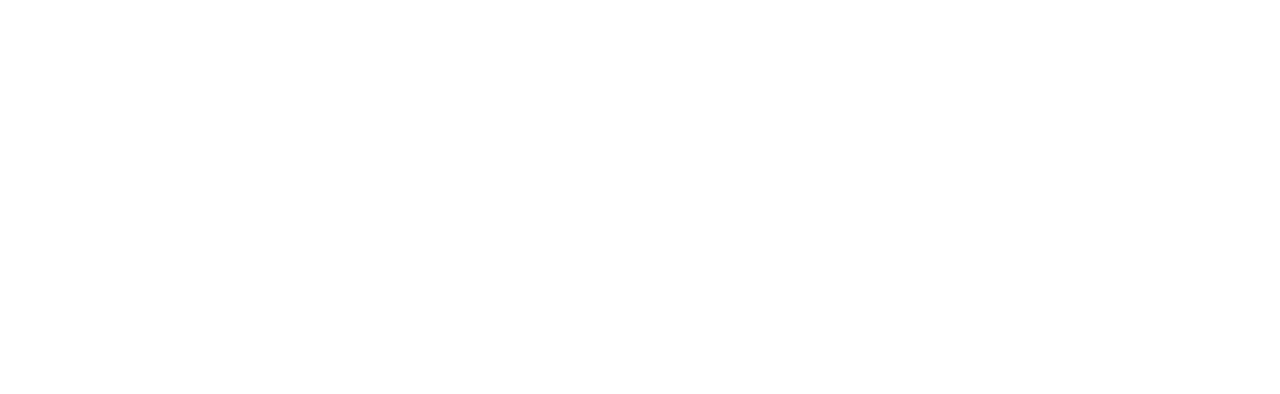
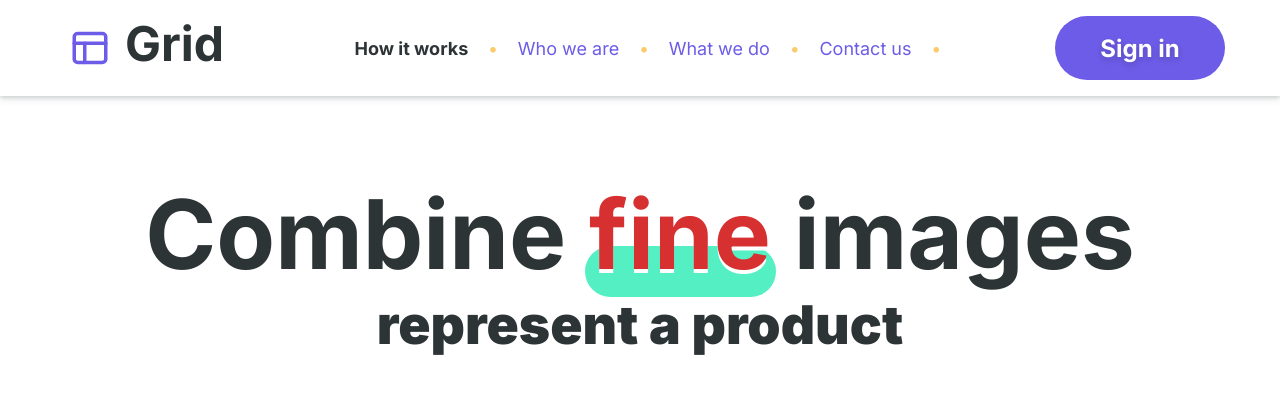
Before and after one commit to Nasiba312/grid-project, a plain HTML site: page index.html in a window 1280 px wide. Drawn offline with Linux system fonts and the light colour scheme.

Commit message:
Добавить название intro

```diff
--- a/index.html
+++ b/index.html
@@ -3,10 +3,41 @@
   <meta charset="UTF-8">
   <meta http-equiv="X-UA-Compatible" content="IE=edge">
   <link rel="stylesheet" href="style.css">
+  <link href="https://fonts.googleapis.com/css2?family=Inter:wght@300;400;500;700;800;900&display=swap" rel="stylesheet">
   <meta name="viewport" content="width=device-width, initial-scale=1.0">
   <title>Grid</title>
 </head>
 <body>
-
+  <div class="header-wraper">
+    <header class="header">
+      <div class="center header__content">
+        <div class="logo">
+          <img src="./image/logo.svg" alt="logo" class="logo__img">
+          <h1 class="logo__text">Grid</h1>
+        </div>
+        <nav class="main-nav">
+          <a class="main-nav__link main-nav_link--active" href="#">How it works</a>
+          <span class="main-nav__divider">•</span>
+          <a class="main-nav__link" href="#">Who we are</a>
+          <span class="main-nav__divider">•</span>
+          <a class="main-nav__link"  href="#">What we do</a>
+          <span class="main-nav__divider">•</span>
+          <a class="main-nav__link"  href="#">Contact us</a>
+          <span class="main-nav__divider">•</span>
+        </nav>
+        <button class="btn header__btn">Sign in</button>
+      </div>
+    </header>
+  </div>
+    <main>
+      <section class="intro">
+        <div class="center">
+          <h2 class="intro__title">
+            <strong>Combine <span class="accent-text"><span>fine</span></span> images</strong><br>
+            <small>represent a product</small>
+          </h2>
+        </div>
+      </section>
+    </main>
 </body>
 </html>
--- a/style.css
+++ b/style.css
@@ -2,9 +2,24 @@
   box-sizing: border-box;
 }
 
+:root {
+  --primary:#6C5CE7;
+  --text:#2D3436;
+  --accent1:#FDCB6E;
+  --accent2: #55EFC4;
+}
+
 body {
-  font-family: sans-serif;
+  font-family:'Inter', sans-serif;
   margin: 0px;
+  color: var(--text);
+}
+button {
+  font-family: inherit;
+  border: none;
+  margin: 0;
+  padding: 0;
+  background: none;
 }
 
 h1,h2,h3,p {
@@ -15,3 +30,107 @@ ul,ol {
   margin: 0;
   padding: 0;
 }
+
+.center {
+  max-width: 1170px;
+  margin: 0 auto;
+}
+
+.btn {
+  background-color: var(--primary);
+  color: white;
+  font-size: 24px;
+}
+
+.header-wraper {
+  height: 96px;
+}
+
+.header {
+  position: fixed;
+  width: 100%;
+  background: #FFFFFF;
+  padding: 16px 0;
+  box-shadow:
+  0px 2px 4px rgba(38, 50, 56, 0.16),
+  0px 4px 8px rgba(38, 50, 56, 0.08);
+}
+
+.header__content {
+  display: grid;
+  grid-template-columns: repeat(3, auto);
+  justify-content: space-between;
+  align-items: center;
+}
+.logo {
+  display: flex;
+}
+
+.logo__text {
+  font-weight: 700;
+  font-size: 48px;
+  line-height: 56px;
+}
+
+.main-nav__link {
+  font-size: 18px;
+  color: var(--primary);
+  text-decoration: none;
+  margin: 0 16px;
+}
+.main-nav_link--active {
+  font-weight: 700;
+  color: var(--text);
+
+}
+.main-nav__divider {
+  color: var(--accent1);
+  font-size: 18px;
+  font-weight: bold;
+}
+.header__btn {
+  font-weight: bold;
+  font-size: 24px;
+  Width:170px;
+  Height: 64px;
+  border-radius: 32px;
+  text-shadow: 0px 2px 4px rgba(38, 50, 56, 0.16), 0px 4px 8px rgba(38, 50, 56, 0.08);
+}
+
+.intro {
+  padding-top: 80px;
+}
+
+.intro__title {
+  text-align: center;
+  font-weight: 900;
+  font-size: 64px;
+}
+
+.intro__title strong {
+  vertical-align: top;
+  font-size: 96px;
+  font-weight: 800px;
+}
+
+.accent-text {
+  color:#D63031;
+  position: relative;
+  text-shadow: 0 4px 0 #FFFFFF;
+}
+.accent-text span {
+  position: relative;
+  z-index: 2;
+}
+
+.accent-text::after{
+  position: absolute;
+  left: -4px;
+  bottom: -5px;
+  content: "";
+  display: inline-block;
+  width: 191px;
+  height: 51px;
+  border-radius: 26px;
+  background: var(--accent2);
+}
```
Also changed, not shown: image/logo.svg (added).
